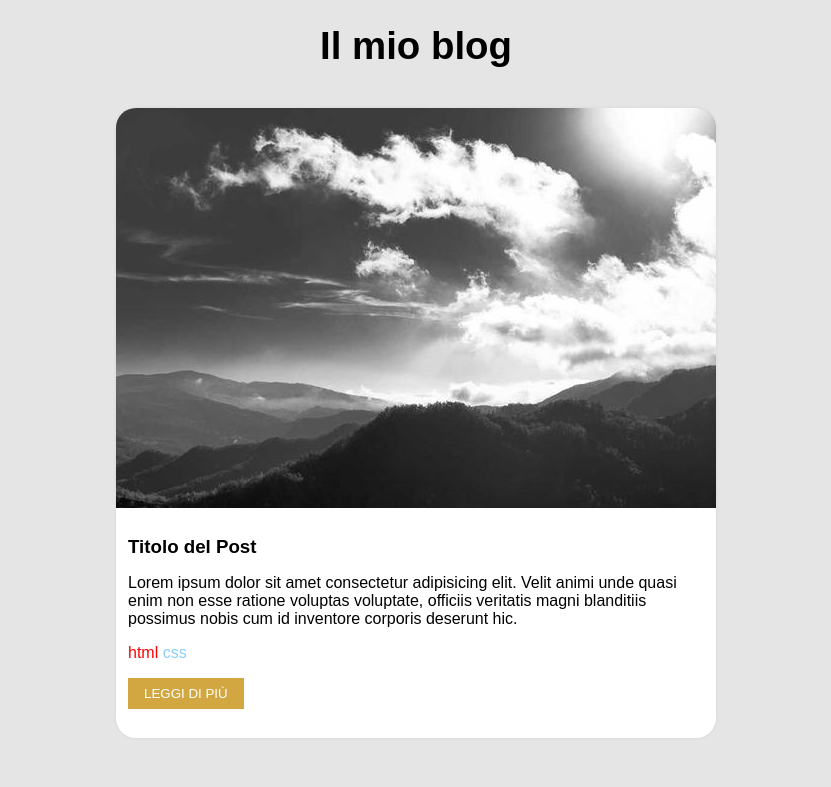
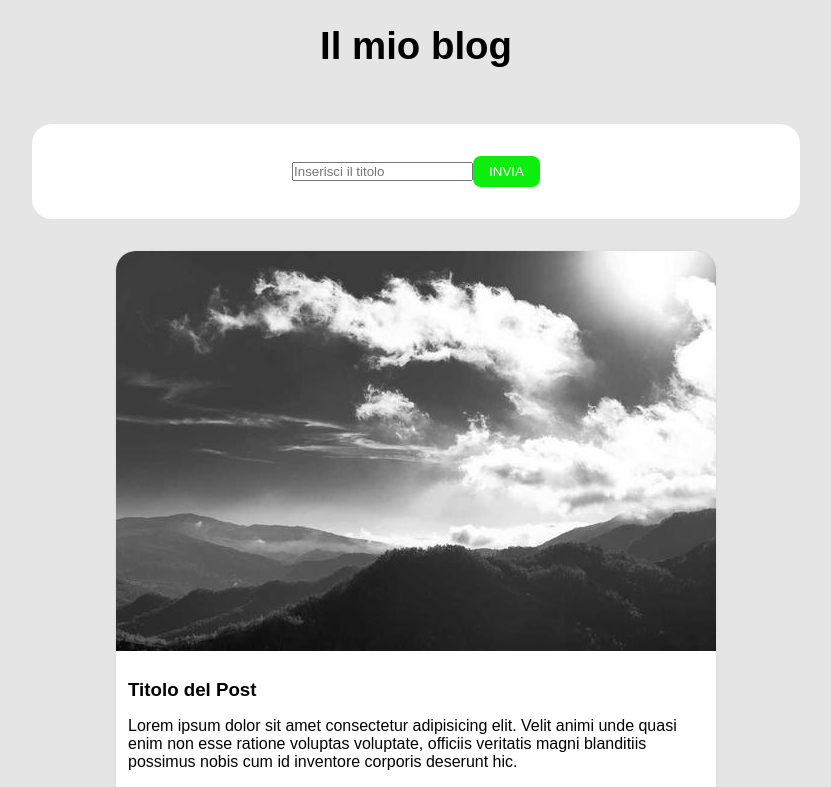
Before and after one commit to JacopoTrincanato/react-form, a React (Vite) app: page / in a window 1280 px wide. Shown: the top 787 px of the page, without its empty margins (224-1055 px from the left). Built offline with nearby package versions, Linux system fonts and the light colour scheme.

Commit message:
export form and add style to the button

```diff
--- a/components/AppMain.jsx
+++ b/components/AppMain.jsx
@@ -1,5 +1,8 @@
 //importo la card
 import Card from "./card/Card";
+
+//importo il form
+import Form from "./form/Form";
 
 //importo l'array di post
 import posts from "../data/posts";
@@ -27,6 +30,8 @@ export default function AppMain() {
     return (
         <main>
 
+            <Form />
+
             {posts.map(post => <Card key={post.id} post={post} />)}
 
             <section>
--- a/components/form/Form.jsx
+++ b/components/form/Form.jsx
@@ -1,5 +1,8 @@
 //importo lo useState
 import { useState } from "react";
+
+//importo lo stile
+import style from "./Form.module.css"
 
 //importo i post
 import posts from "../../data/posts";
@@ -21,6 +24,9 @@ export default function Form() {
         <section>
             <form onSubmit={addPostTitle}>
 
+                <input type="text" placeholder="Inserisci il titolo" value={newPosts} />
+
+                <button className={style.formBtn} type="submit" id="button">INVIA</button>
             </form>
         </section>
     )
--- /dev/null
+++ b/components/form/Form.module.css
@@ -0,0 +1,7 @@
+.formBtn {
+    background-color: rgb(14, 238, 14);
+    color: white;
+    padding: 0.5rem 1rem;
+    border: none;
+    border-radius: 0.5rem;
+}
```
